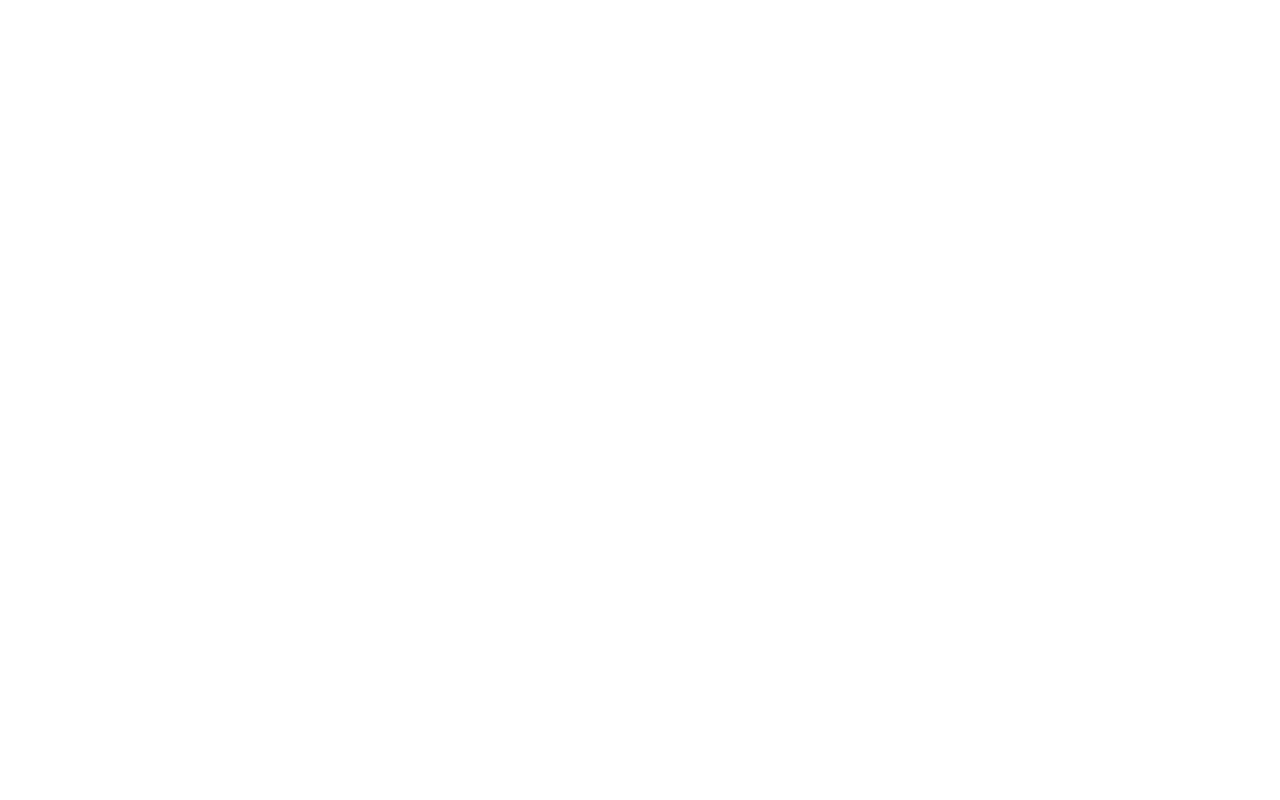
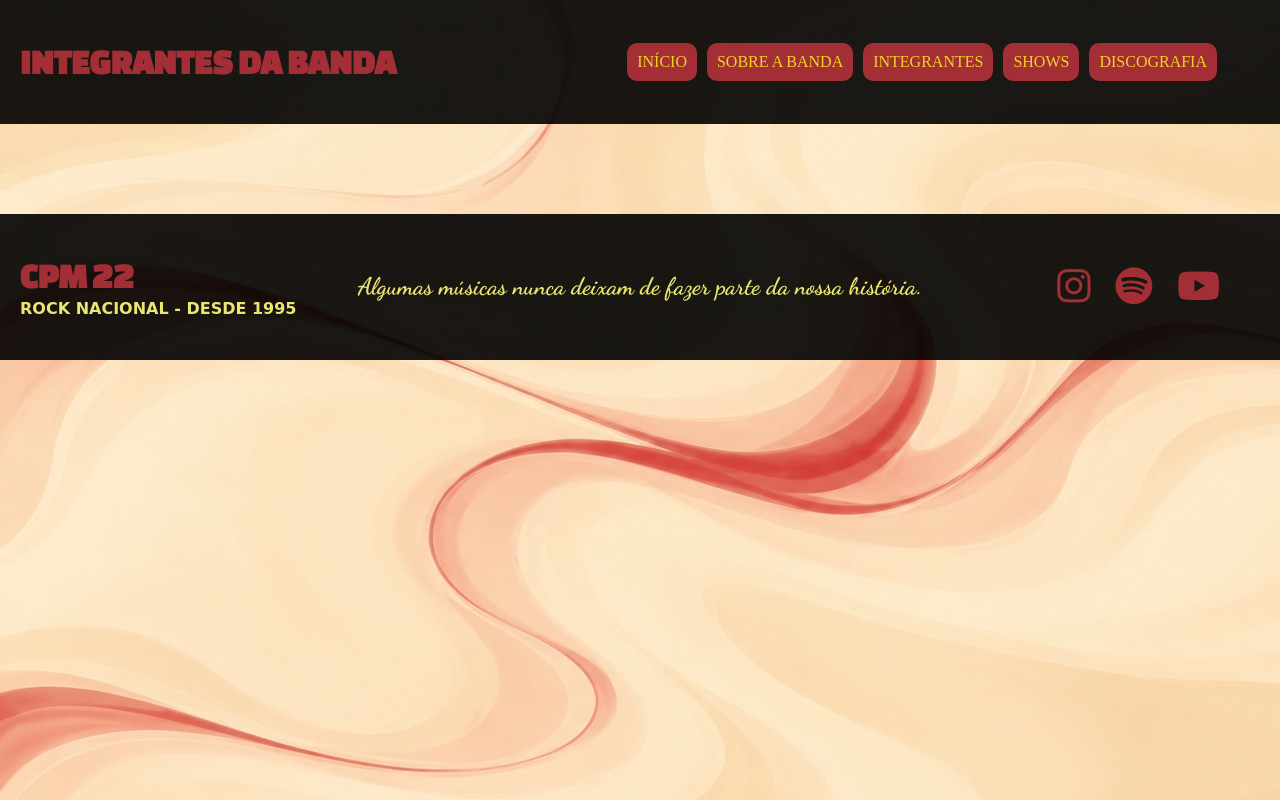
Before and after one commit to annafv-jpg/CPM-22, a plain HTML site: page Integrantes.html in a window 1280 px wide. Drawn offline with Linux system fonts and the light colour scheme; a web font is replaced by a local one.

Commit message:
Esqueleto das paginas

```diff
--- a/Integrantes.html
+++ b/Integrantes.html
@@ -1,2 +1,57 @@
 <!DOCTYPE html>
 <html lang="pt-br">
+
+<head>
+    <meta charset="UTF-8">
+    <title>Integrantes</title>
+    <link rel="stylesheet" type="text/css" href="Estilos.css">
+    <link rel="stylesheet" href="https://cdnjs.cloudflare.com/ajax/libs/font-awesome/6.7.2/css/all.min.css">
+</head>
+
+<body>
+    <header id="topo">
+        <h1>Integrantes da Banda</h1>
+
+        <nav id="menu">
+            <h3>Menu Principal:</h3>
+            <ol type="I" start="8">
+                <li><a href="Index.html">Início</a></li>
+                <li><a href="Banda.html">Sobre a Banda</a></li>
+                <li><a href="Integrantes.html">Integrantes</a></li>
+                <li><a href="Shows.html">Shows</a></li>
+                <li><a href="discografia.html">Discografia</a></li>
+            </ol>
+        </nav>
+    </header>
+
+    <article>
+
+
+    </article>
+
+    <footer id="rodape">
+        <div class=rodape>
+		<h1>CPM 22</h1>
+        <h4>ROCK NACIONAL - DESDE 1995</h4>
+    </div>
+        <h2>Algumas músicas nunca deixam de fazer parte da nossa história.</h2>
+
+    <div class="redes-sociais">
+
+    <a href="https://www.instagram.com/cpm22/" target="_blank">
+        <i class="fa-brands fa-instagram"></i>
+    </a>
+
+    <a href="https://open.spotify.com/artist/5yLfeNXKYt1UofP4XxxUbT" target="_blank">
+        <i class="fa-brands fa-spotify"></i>
+    </a>
+
+    <a href="https://www.youtube.com/@cpm22official" target="_blank">
+        <i class="fa-brands fa-youtube"></i>
+    </a>
+
+</div>
+    </footer>
+</body>
+
+</html>
```
Also changed, not shown: Shows.html (+55 -0 lines).
